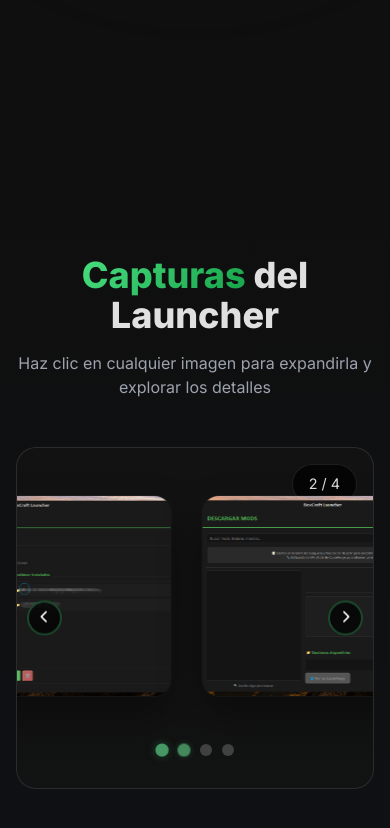
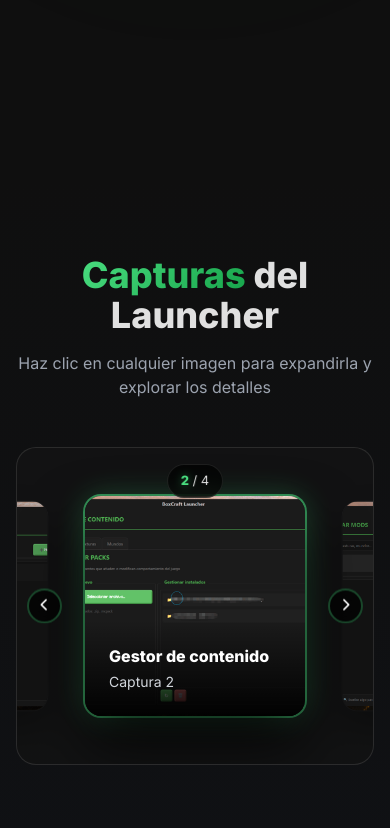
Before and after one commit to lxGNU/boxcraft-launcher-web, a plain HTML site: page index.html in a window 390 px wide. Shown: the part 669-1497 px from the top of the page. Drawn offline with nearby package versions, Linux system fonts and the light colour scheme.

Commit message:
Add files via upload

```diff
--- a/index.html
+++ b/index.html
@@ -14,7 +14,7 @@
             background-color: #0f0f0f;
             color: #e0e0e0;
             font-family: 'Inter', sans-serif;
-            overflow: hidden;
+            overflow-x: hidden;
         }
 
         /* --- Estilos del Loader Minecraft Style MEJORADO --- */
@@ -157,7 +157,7 @@
             opacity: 1;
         }
 
-        /* --- Carrusel Moderno --- */
+        /* --- Carrusel Moderno con Lista Infinita --- */
         .carousel-container {
             position: relative;
             width: 100%;
@@ -175,10 +175,13 @@
             transition: transform 0.8s cubic-bezier(0.4, 0, 0.2, 1);
             gap: 2rem;
             padding: 1rem;
+            will-change: transform;
         }
 
+        /* Estilo para slide individual - siempre centrada visualmente */
         .carousel-slide {
-            flex: 0 0 calc(33.333% - 1.33rem);
+            flex: 0 0 auto;
+            width: 300px;
             border-radius: 16px;
             overflow: hidden;
             position: relative;
@@ -188,14 +191,25 @@
                 0 20px 40px rgba(0, 0, 0, 0.4),
                 0 0 0 1px rgba(255, 255, 255, 0.05);
             cursor: pointer;
+            opacity: 0.6;
+            transform: scale(0.9);
         }
 
-        .carousel-slide:hover {
-            transform: translateY(-10px) scale(1.03);
+        /* Slide activa - centrada y destacada */
+        .carousel-slide.active {
+            opacity: 1;
+            transform: scale(1);
             box-shadow:
-                0 30px 60px rgba(0, 0, 0, 0.6),
-                0 0 20px rgba(74, 222, 128, 0.3),
-                0 0 0 1px rgba(74, 222, 128, 0.2);
+                0 30px 60px rgba(0, 0, 0, 0.7),
+                0 0 0 2px rgba(74, 222, 128, 0.6),
+                0 0 30px rgba(74, 222, 128, 0.3);
+            z-index: 10;
+        }
+
+        /* Slides adyacentes a la activa */
+        .carousel-slide.adjacent {
+            opacity: 0.8;
+            transform: scale(0.95);
         }
 
         .carousel-image {
@@ -206,8 +220,9 @@
             transition: transform 0.5s ease;
         }
 
-        .carousel-slide:hover .carousel-image {
-            transform: scale(1.05);
+        .carousel-slide.active .carousel-image {
+            transform: scale(1.02);
+            filter: brightness(1.05);
         }
 
         .carousel-caption {
@@ -219,6 +234,11 @@
             padding: 1.5rem;
             transform: translateY(100%);
             transition: transform 0.3s ease;
+        }
+
+        .carousel-slide.active .carousel-caption {
+            transform: translateY(0);
+            background: linear-gradient(transparent, rgba(0, 0, 0, 0.95));
         }
 
         .carousel-slide:hover .carousel-caption {
@@ -239,7 +259,7 @@
             align-items: center;
             justify-content: center;
             cursor: pointer;
-            z-index: 10;
+            z-index: 30;
             transition: all 0.3s ease;
             backdrop-filter: blur(10px);
         }
@@ -258,56 +278,33 @@
             right: 20px;
         }
 
-        .carousel-dots {
-            display: flex;
-            justify-content: center;
-            gap: 10px;
-            margin-top: 2rem;
-        }
-
-        .carousel-dot {
-            width: 12px;
-            height: 12px;
-            border-radius: 50%;
-            background: rgba(255, 255, 255, 0.2);
-            cursor: pointer;
-            transition: all 0.3s ease;
-            position: relative;
-        }
-
-        .carousel-dot.active {
-            background: #4ade80;
-            transform: scale(1.2);
-            box-shadow: 0 0 15px rgba(74, 222, 128, 0.5);
-        }
-
-        .carousel-dot::after {
-            content: '';
-            position: absolute;
-            top: -5px;
-            left: -5px;
-            right: -5px;
-            bottom: -5px;
-            border-radius: 50%;
-            border: 2px solid transparent;
-            transition: border-color 0.3s ease;
-        }
-
-        .carousel-dot:hover::after {
-            border-color: rgba(74, 222, 128, 0.3);
-        }
-
-        /* Indicadores de posición */
+        /* Indicadores de posición - siempre visible */
         .carousel-position {
             position: absolute;
             top: 1rem;
-            right: 1rem;
+            left: 50%;
+            transform: translateX(-50%);
             background: rgba(0, 0, 0, 0.7);
             padding: 0.5rem 1rem;
             border-radius: 20px;
             font-size: 0.9rem;
             backdrop-filter: blur(10px);
             border: 1px solid rgba(255, 255, 255, 0.1);
+            z-index: 30;
+            white-space: nowrap;
+        }
+
+        .carousel-position #current-slide {
+            color: #4ade80;
+            font-weight: bold;
+            text-shadow: 0 0 8px rgba(74, 222, 128, 0.5);
+        }
+
+        /* Contenedor para centrar el carrusel */
+        .carousel-center-helper {
+            display: flex;
+            justify-content: center;
+            width: 100%;
         }
 
         /* --- Modal de Imagen Expandida --- */
@@ -397,6 +394,11 @@
             border: 1px solid rgba(255, 255, 255, 0.1);
         }
 
+        .image-counter #modal-current {
+            color: #4ade80;
+            font-weight: bold;
+        }
+
         /* Animación de entrada de contenido */
         .content-fade {
             opacity: 0;
@@ -433,7 +435,11 @@
         /* Responsive */
         @media (max-width: 1024px) {
             .carousel-slide {
-                flex: 0 0 calc(50% - 1rem);
+                width: 280px;
+            }
+
+            .carousel-image {
+                height: 280px;
             }
         }
 
@@ -470,14 +476,13 @@
                 padding-right: 1rem;
             }
 
-            /* Carrusel centrado en móvil */
+            /* Carrusel móvil */
             .carousel-slide {
-                flex: 0 0 calc(100% - 2rem);
-                margin: 0 1rem;
+                width: 250px;
             }
 
-            .carousel-track {
-                justify-content: center;
+            .carousel-image {
+                height: 250px;
             }
 
             .carousel-nav {
@@ -486,8 +491,12 @@
                 font-size: 0.8rem;
             }
 
-            .carousel-image {
-                height: 250px;
+            .carousel-nav.prev {
+                left: 10px;
+            }
+
+            .carousel-nav.next {
+                right: 10px;
             }
 
             /* Ajustes para modal en móvil */
@@ -517,8 +526,12 @@
                 max-width: 95% !important;
             }
 
+            .carousel-slide {
+                width: 220px;
+            }
+
             .carousel-image {
-                height: 200px;
+                height: 220px;
             }
 
             .carousel-nav {
@@ -526,23 +539,10 @@
                 height: 35px;
             }
 
-            .carousel-nav.prev {
-                left: 10px;
+            .carousel-position {
+                font-size: 0.8rem;
+                padding: 0.4rem 0.8rem;
             }
-
-            .carousel-nav.next {
-                right: 10px;
-            }
-
-            .carousel-slide {
-                margin: 0 0.5rem;
-            }
-        }
-
-        /* Utilidad para centrar en móvil */
-        .mobile-center-slide {
-            flex: 0 0 calc(100% - 2rem) !important;
-            margin: 0 auto !important;
         }
     </style>
 </head>
@@ -612,23 +612,21 @@
 
             <div class="carousel-container">
                 <div class="carousel-position">
-                    <span id="current-slide">1</span> / <span id="total-slides">5</span>
+                    <span id="current-slide">1</span> / <span id="total-slides">4</span>
                 </div>
 
                 <div class="carousel-nav prev" onclick="prevSlide()">
                     <i class="fas fa-chevron-left"></i>
                 </div>
 
-                <div class="carousel-track" id="carousel-track">
-                    <!-- Las slides se generan dinámicamente con JavaScript -->
+                <div class="carousel-center-helper">
+                    <div class="carousel-track" id="carousel-track">
+                        <!-- Las slides se generan dinámicamente con JavaScript -->
+                    </div>
                 </div>
 
                 <div class="carousel-nav next" onclick="nextSlide()">
                     <i class="fas fa-chevron-right"></i>
-                </div>
-
-                <div class="carousel-dots" id="carousel-dots">
-                    <!-- Los puntos se generan dinámicamente -->
                 </div>
             </div>
         </div>
@@ -649,7 +647,7 @@
             <img id="expanded-image" class="expanded-image" src="" alt="Imagen expandida">
 
             <div class="image-counter">
-                <span id="modal-current">1</span> / <span id="modal-total">5</span>
+                <span id="modal-current">1</span> / <span id="modal-total">4</span>
             </div>
         </div>
     </div>
@@ -788,62 +786,88 @@
             });
         });
 
-        // Variables del carrusel
+        // Variables del carrusel infinito
         let currentSlide = 0;
-        const totalSlides = 4;
+        const totalSlides = 4; // Número real de imágenes
         let isAnimating = false;
         let isZoomed = false;
         let currentExpandedImage = 0;
+        const slidesToShow = 7; // Número total de slides visibles (incluye clones)
+        let carouselItems = [];
 
-        // Inicializar carrusel
+        // Inicializar carrusel infinito
         function initCarousel() {
             const carouselTrack = document.getElementById('carousel-track');
-            const carouselDots = document.getElementById('carousel-dots');
 
             // Limpiar contenido existente
             carouselTrack.innerHTML = '';
-            carouselDots.innerHTML = '';
+            carouselItems = [];
 
             // Crear slides
             const slideDescriptions = [
                 "Interfaz principal moderna",
                 "Gestor de contenido",
                 "Descargar mods",
-                "Cofniguracion del launcher",
+                "Configuración del launcher",
             ];
 
-            for (let i = 0; i < totalSlides; i++) {
-                // Crear slide
-                const slide = document.createElement('div');
-                slide.className = 'carousel-slide';
-                slide.dataset.index = i;
+            // Crear array con todas las slides (repetidas para efecto infinito)
+            const totalVisibleSlides = slidesToShow;
+            const half = Math.floor(totalVisibleSlides / 2);
 
-                slide.innerHTML = `
-                    <img src="resources/cap${i + 1}.png" alt="Captura ${i + 1}" class="carousel-image">
-                    <div class="carousel-caption">
-                        <h3 class="font-bold text-white">${slideDescriptions[i]}</h3>
-                        <p class="text-gray-300 text-sm mt-1">Haz clic para expandir</p>
-                    </div>
-                `;
+            // Crear slides (incluyendo clones para efecto infinito)
+            for (let i = -half; i <= half; i++) {
+                const slideIndex = ((currentSlide + i) % totalSlides + totalSlides) % totalSlides;
+                const isActive = i === 0;
+                const isAdjacent = Math.abs(i) === 1;
 
-                // Añadir clase para centrar en móvil
-                if (window.innerWidth <= 768) {
-                    slide.classList.add('mobile-center-slide');
-                }
-
-                slide.onclick = () => expandImage(i);
+                const slide = createSlide(slideIndex, slideDescriptions[slideIndex], isActive, isAdjacent);
                 carouselTrack.appendChild(slide);
-
-                // Crear punto
-                const dot = document.createElement('div');
-                dot.className = `carousel-dot ${i === 0 ? 'active' : ''}`;
-                dot.dataset.index = i;
-                dot.onclick = () => goToSlide(i);
-                carouselDots.appendChild(dot);
+                carouselItems.push({
+                    element: slide,
+                    index: slideIndex,
+                    position: i
+                });
             }
 
             // Actualizar contador
             updatePosition();
+
+            // Centrar carrusel inicialmente
+            centerCarousel();
+        }
+
+        // Crear una slide
+        function createSlide(index, description, isActive = false, isAdjacent = false) {
+            const slide = document.createElement('div');
+            slide.className = 'carousel-slide';
+
+            if (isActive) slide.classList.add('active');
+            if (isAdjacent) slide.classList.add('adjacent');
+
+            slide.innerHTML = `
+                <img src="resources/cap${index + 1}.png" alt="Captura ${index + 1}" class="carousel-image">
+                <div class="carousel-caption">
+                    <h3 class="font-bold text-white">${description}</h3>
+                    <p class="text-gray-300 text-sm mt-1">Captura ${index + 1}</p>
+                </div>
+            `;
+
+            slide.onclick = () => {
+                // Ir directamente a esta slide
+                const targetIndex = index;
+                const currentCenter = carouselItems.find(item => item.position === 0);
+                const diff = targetIndex - currentCenter.index;
+
+                if (diff !== 0) {
+                    currentSlide = targetIndex;
+                    updateCarousel(diff > 0 ? 'next' : 'prev');
+                } else {
+                    expandImage(index);
+                }
+            };
+
+            return slide;
         }
 
         // Expandir imagen
@@ -901,88 +925,93 @@
             expandImage(currentExpandedImage);
         }
 
-        // Navegar al slide específico
-        function goToSlide(index) {
-            if (isAnimating) return;
-
-            currentSlide = index;
-            updateCarousel();
-            updatePosition();
-        }
-
         // Slide siguiente
         function nextSlide() {
             if (isAnimating) return;
-
-            if (currentSlide < totalSlides - 1) {
-                currentSlide++;
-                updateCarousel();
-                updatePosition();
-            } else {
-                // Efecto de bucle
-                currentSlide = 0;
-                updateCarousel();
-                updatePosition();
-            }
+            currentSlide = (currentSlide + 1) % totalSlides;
+            updateCarousel('next');
         }
 
         // Slide anterior
         function prevSlide() {
             if (isAnimating) return;
-
-            if (currentSlide > 0) {
-                currentSlide--;
-                updateCarousel();
-                updatePosition();
-            } else {
-                // Efecto de bucle
-                currentSlide = totalSlides - 1;
-                updateCarousel();
-                updatePosition();
-            }
+            currentSlide = (currentSlide - 1 + totalSlides) % totalSlides;
+            updateCarousel('prev');
         }
 
-        // Actualizar carrusel
-        function updateCarousel() {
+        // Actualizar carrusel infinito
+        function updateCarousel(direction) {
             if (isAnimating) return;
 
             isAnimating = true;
             const carouselTrack = document.getElementById('carousel-track');
-            const slides = document.querySelectorAll('.carousel-slide');
-            const dots = document.querySelectorAll('.carousel-dot');
 
-            // Calcular desplazamiento basado en responsive
-            let slidesToShow = 3;
-            if (window.innerWidth <= 1024) slidesToShow = 2;
-            if (window.innerWidth <= 768) {
-                slidesToShow = 1;
-                // Asegurar que todas las slides tengan la clase de centrado
-                slides.forEach(slide => {
-                    slide.classList.add('mobile-center-slide');
-                });
+            // Aplicar animación
+            if (direction === 'next') {
+                carouselTrack.style.transform = 'translateX(-100px)';
+                carouselTrack.style.opacity = '0.7';
             } else {
-                // Remover clase de centrado en desktop
-                slides.forEach(slide => {
-                    slide.classList.remove('mobile-center-slide');
-                });
+                carouselTrack.style.transform = 'translateX(100px)';
+                carouselTrack.style.opacity = '0.7';
             }
 
-            // Calcular transformación
-            const slideWidth = 100 / slidesToShow;
-            const translateX = -(currentSlide * slideWidth);
+            setTimeout(() => {
+                // Reconstruir carrusel con nuevas posiciones
+                const totalVisibleSlides = slidesToShow;
+                const half = Math.floor(totalVisibleSlides / 2);
+                carouselTrack.innerHTML = '';
+                carouselItems = [];
 
-            // Aplicar transformación con animación
-            carouselTrack.style.transform = `translateX(${translateX}%)`;
+                // Crear nuevas slides con posiciones actualizadas
+                for (let i = -half; i <= half; i++) {
+                    let slideIndex;
+                    if (direction === 'next') {
+                        slideIndex = (currentSlide + i) % totalSlides;
+                    } else {
+                        slideIndex = (currentSlide - i) % totalSlides;
+                    }
+                    slideIndex = (slideIndex + totalSlides) % totalSlides;
 
-            // Actualizar puntos activos
-            dots.forEach((dot, index) => {
-                dot.classList.toggle('active', index === currentSlide);
-            });
+                    const isActive = i === 0;
+                    const isAdjacent = Math.abs(i) === 1;
 
-            // Resetear flag de animación
-            setTimeout(() => {
-                isAnimating = false;
-            }, 800);
+                    const slide = createSlide(slideIndex,
+                        ["Interfaz principal moderna", "Gestor de contenido", "Descargar mods", "Configuración del launcher"][slideIndex],
+                        isActive, isAdjacent);
+                    carouselTrack.appendChild(slide);
+                    carouselItems.push({
+                        element: slide,
+                        index: slideIndex,
+                        position: i
+                    });
+                }
+
+                // Resetear transformación
+                carouselTrack.style.transform = 'translateX(0)';
+                carouselTrack.style.opacity = '1';
+
+                // Actualizar posición
+                updatePosition();
+
+                // Resetear flag de animación
+                setTimeout(() => {
+                    isAnimating = false;
+                }, 300);
+            }, 300);
+        }
+
+        // Centrar carrusel visualmente
+        function centerCarousel() {
+            const carouselTrack = document.getElementById('carousel-track');
+            const container = document.querySelector('.carousel-container');
+
+            if (!carouselTrack || !container) return;
+
+            const trackWidth = carouselTrack.scrollWidth;
+            const containerWidth = container.clientWidth;
+            const offset = (containerWidth - 300) / 2; // 300px es el ancho de cada slide
+
+            carouselTrack.style.transform = `translateX(${offset}px)`;
         }
 
         // Actualizar indicador de posición
@@ -999,7 +1028,7 @@
 
         function startAutoPlay() {
             stopAutoPlay();
-            autoPlayInterval = setInterval(nextSlide, 5000);
+            autoPlayInterval = setInterval(nextSlide, 4000);
         }
 
         function stopAutoPlay() {
@@ -1008,45 +1037,7 @@
             }
         }
 
-        // Eventos táctiles para zoom en móvil
-        let initialDistance = null;
-
-        function handleTouchStart(e) {
-            if (e.touches.length === 2) {
-                const touch1 = e.touches[0];
-                const touch2 = e.touches[1];
-                initialDistance = Math.hypot(
-                    touch2.clientX - touch1.clientX,
-                    touch2.clientY - touch1.clientY
-                );
-            }
-        }
-
-        function handleTouchMove(e) {
-            if (e.touches.length === 2 && initialDistance !== null) {
-                const touch1 = e.touches[0];
-                const touch2 = e.touches[1];
-                const currentDistance = Math.hypot(
-                    touch2.clientX - touch1.clientX,
-                    touch2.clientY - touch1.clientY
-                );
-
-                const expandedImage = document.getElementById('expanded-image');
-                if (currentDistance > initialDistance + 10 && !isZoomed) {
-                    // Zoom in
-                    zoomImage();
-                } else if (currentDistance < initialDistance - 10 && isZoomed) {
-                    // Zoom out
-                    zoomImage();
-                }
-            }
-        }
-
-        function handleTouchEnd() {
-            initialDistance = null;
-        }
-
-        // Iniciar auto-play cuando el mouse sale del carrusel
+        // Inicializar eventos
         document.addEventListener('DOMContentLoaded', () => {
             const carousel = document.querySelector('.carousel-container');
             const imageModal = document.getElementById('image-modal');
@@ -1054,12 +1045,9 @@
             if (carousel) {
                 carousel.addEventListener('mouseenter', stopAutoPlay);
                 carousel.addEventListener('mouseleave', startAutoPlay);
-            }
 
-            if (imageModal) {
-                imageModal.addEventListener('touchstart', handleTouchStart);
-                imageModal.addEventListener('touchmove', handleTouchMove);
-                imageModal.addEventListener('touchend', handleTouchEnd);
+                // Ajustar al redimensionar
+                window.addEventListener('resize', centerCarousel);
             }
 
             // Eventos de teclado para navegación
@@ -1102,25 +1090,12 @@
 
             // Iniciar auto-play
             startAutoPlay();
+
+            // Centrar carrusel después de un breve delay
+            setTimeout(centerCarousel, 100);
         });
 
-        // Redimensionar ventana
-        window.addEventListener('resize', () => {
-            updateCarousel();
-            // Ajustar slides para centrar en móvil
-            const slides = document.querySelectorAll('.carousel-slide');
-            if (window.innerWidth <= 768) {
-                slides.forEach(slide => {
-                    slide.classList.add('mobile-center-slide');
-                });
-            } else {
-                slides.forEach(slide => {
-                    slide.classList.remove('mobile-center-slide');
-                });
-            }
-        });
-
-        // Agregar animación shake
+        // Agregar animaciones CSS
         const style = document.createElement('style');
         style.textContent = `
             @keyframes shake {
@@ -1139,6 +1114,11 @@
                 from { transform: scale(1.5); }
                 to { transform: scale(1); }
             }
+
+            /* Animación suave para transición de slides */
+            .carousel-track {
+                transition: transform 0.3s ease, opacity 0.3s ease;
+            }
         `;
         document.head.appendChild(style);
     </script>
```
